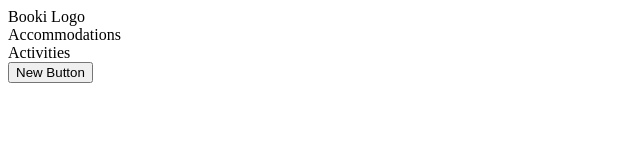
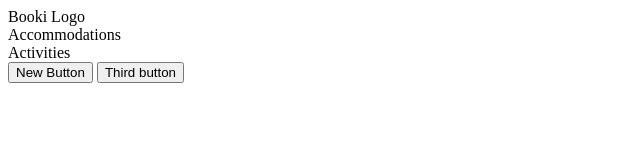
Before and after one commit to msebastian1/booki, a plain HTML site: page index.html in a window 1280 px wide. Shown: the whole page, without its empty margins (0-640 px from the left). Drawn offline with Linux system fonts and the light colour scheme.

Commit message:
added third button

```diff
--- a/index.html
+++ b/index.html
@@ -18,6 +18,8 @@
 
     <footer>
       <button>New Button</button>
+
+      <button> Third button </button>
     </footer>
   </body>
 </html>
```
